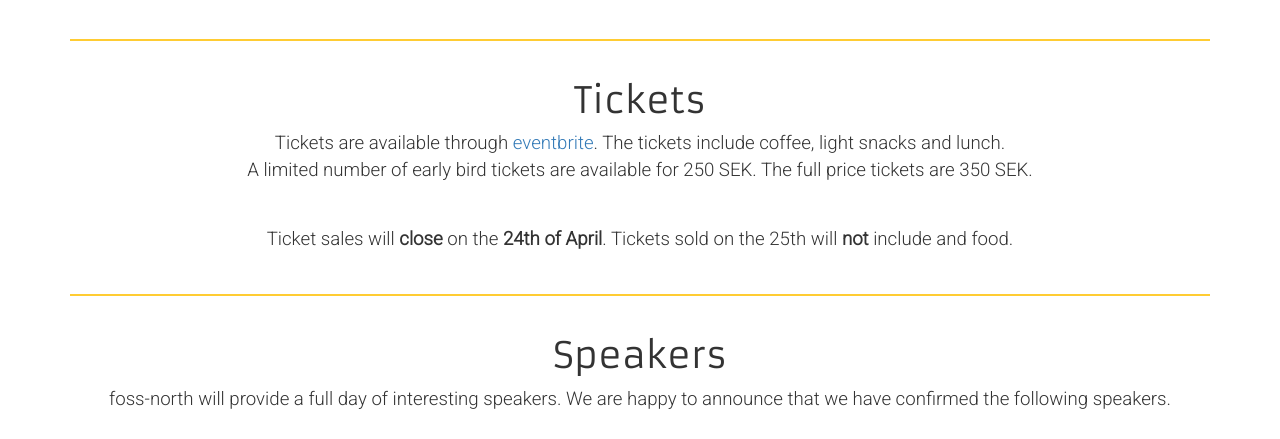
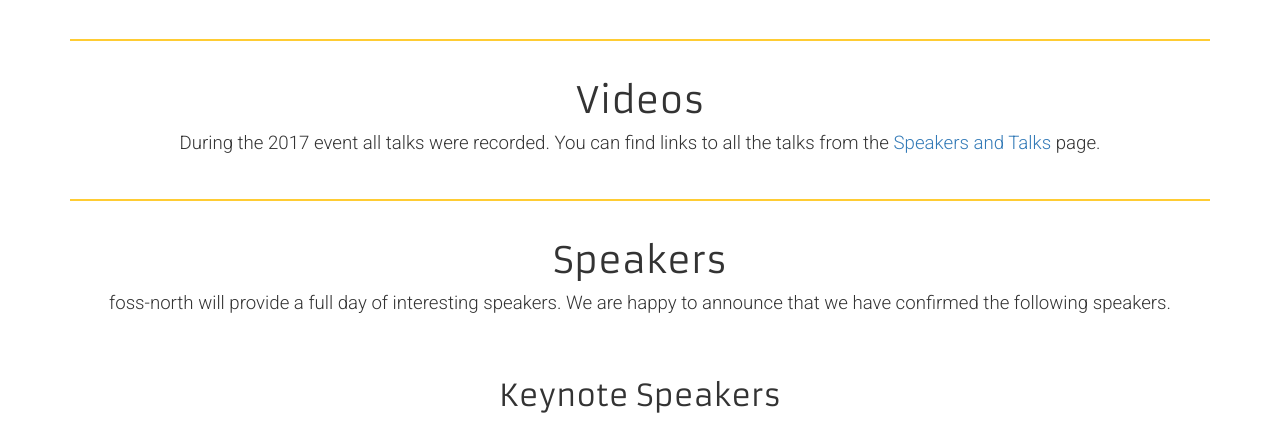
Before and after one commit to e8johan/foss-north-web, a plain HTML site: page index.html in a window 1280 px wide. Shown: the part 723-1162 px from the top of the page. Drawn offline with nearby package versions, Linux system fonts and the light colour scheme.

Commit message:
Added videos from front page

```diff
--- a/index.html
+++ b/index.html
@@ -69,17 +69,10 @@
         <div class="bodybreak">&nbsp;</div>
         <div class="breakline">&nbsp;</div>
 
-        <h1>Tickets</h1>
+        <h1>Videos</h1>
 
         <div class="bodytext">
-            Tickets are available through <a href="https://www.eventbrite.com/e/foss-north-2017-tickets-32234871368">eventbrite</a>. The tickets include coffee, light snacks and lunch.<br />
-            A limited number of early bird tickets are available for 250 SEK. The full price tickets are 350 SEK.
-        </div>
-
-        <div class="bodybreak">&nbsp;</div>
-
-        <div class="bodytext">
-            Ticket sales will <strong>close</strong> on the <strong>24th of April</strong>. Tickets sold on the 25th will <strong>not</strong> include and food.
+            During the 2017 event all talks were recorded. You can find links to all the talks from the <a href="talks.html">Speakers and Talks</a> page.
         </div>
 
         <div class="bodybreak">&nbsp;</div>
```
